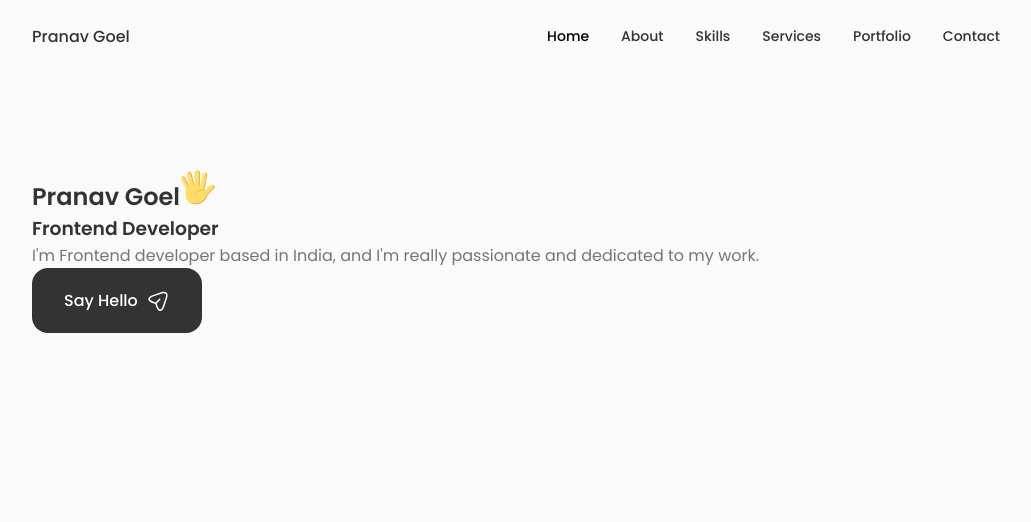
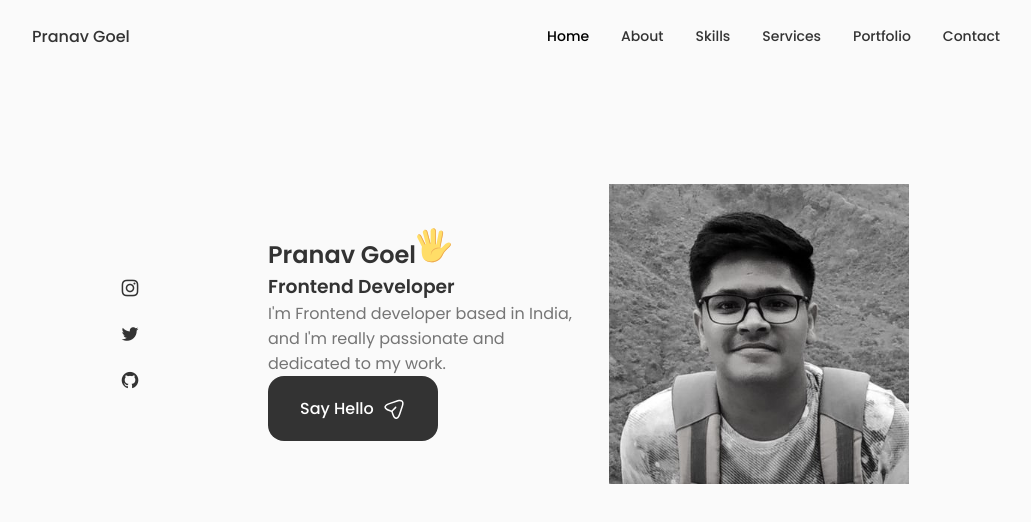
Before and after one commit to pranavgoel29/My-Portfolio, a React (Create React App) app: page / in a window 1280 px wide. Shown: the top 522 px of the page, without its empty margins (124-1155 px from the left). Built offline with nearby package versions, Linux system fonts and the light colour scheme.

Commit message:
Added profile image and changed social icons color

```diff
--- a/src/components/home/home.css
+++ b/src/components/home/home.css
@@ -0,0 +1,29 @@
+.home__content {
+    grid-template-columns: 116px repeat(2, 1fr);
+    padding: 5.5rem;
+    column-gap: 2rem;
+    align-items: center;
+}
+
+.home__social {
+    display: grid;
+    grid-template-columns: max-content;
+    row-gap: 1rem;
+}
+
+.home__social-icon {
+    font-size: 1.25rem;
+    color: var(--title-color);
+}
+
+.home__img {
+    background: url(../../assets//profilep.jpg);
+    background-repeat: no-repeat;
+    background-position: center;
+    background-size: cover;
+    box-shadow: inset 0 0 0 9px rgb(255, 255, 255 / 30%);
+    order: 1;
+    justify-self: center;
+    width: 300px;
+    height: 300px;
+}
```
Also changed, not shown: src/assets/profilep.jpg (added).
